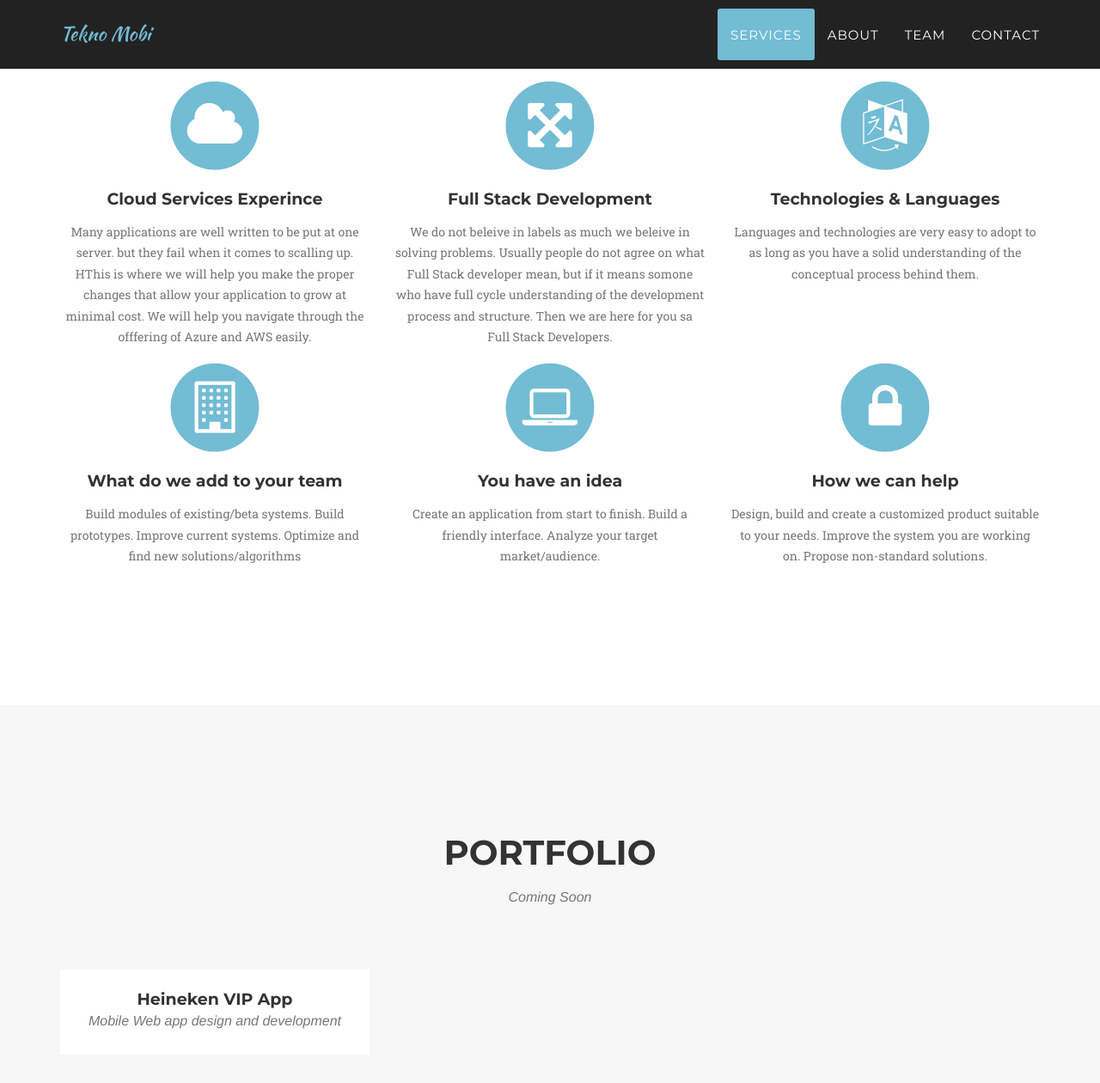
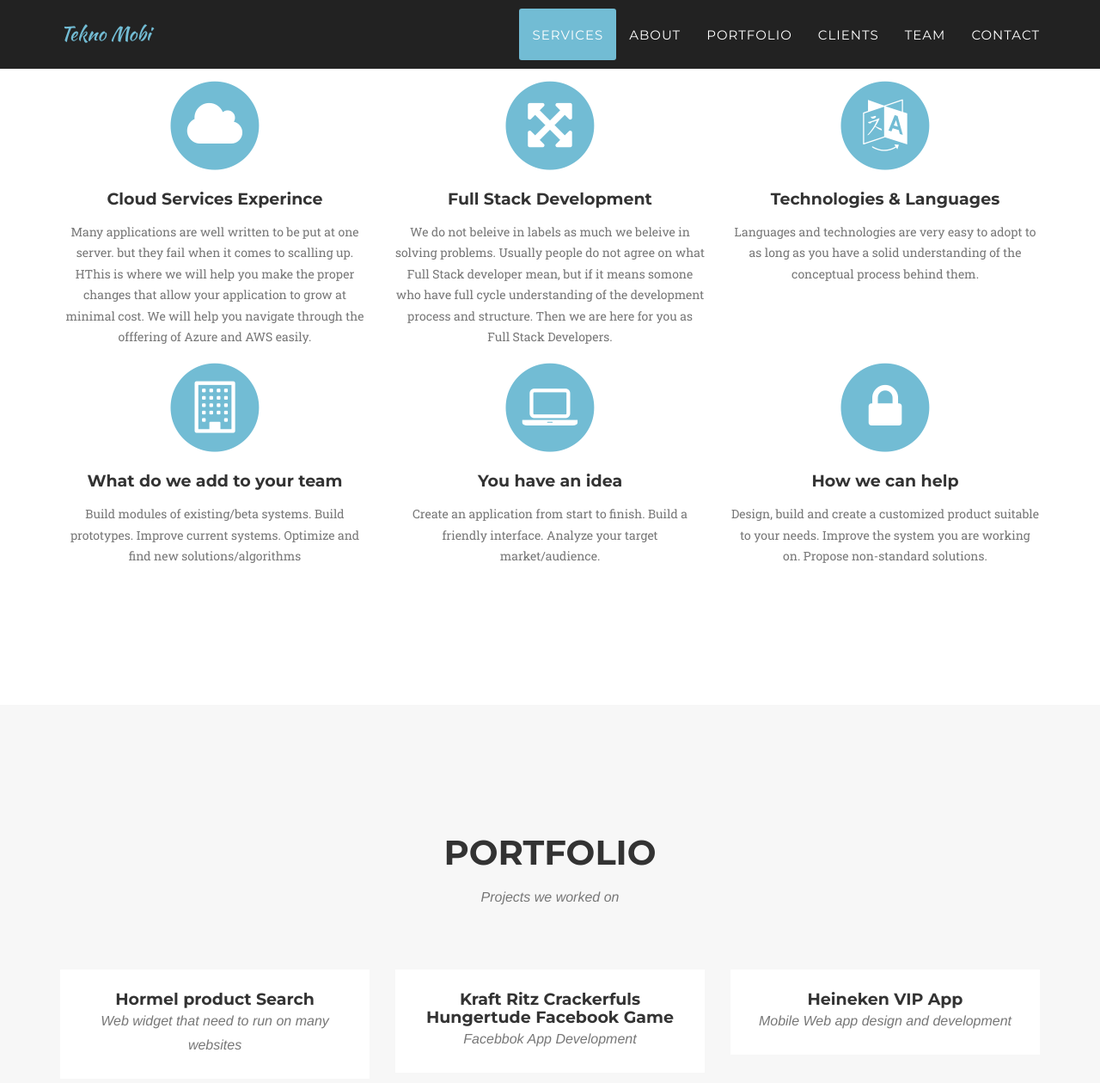
Before and after one commit to lnyousif/teknomobi, a Jekyll site: the page built from _posts/2012-06-01-project-1.markdown, in a window 1280 px wide and 1400 px high, scrolled down 996 px. Shown: the top 1260 px of the window at 86% size. Built offline with Jekyll 4.4.1, drawn with Linux system fonts in a browser that asks for light colours; some web fonts are replaced; some of the changed text lies outside the part shown.

Commit message:
updates 3

```diff
--- a/_includes/clients.html
+++ b/_includes/clients.html
@@ -4,7 +4,7 @@
                     <div class="row">
                 <div class="col-lg-12 text-center">
                     <h2 class="section-heading">Clients</h2>
-                    <h3 class="section-subheading text-muted">We have worked with many companies, small and large. short projects and longer ones. working alone or with small and large teams. These are few of the companies that we did work with</h3>
+                    <h3 class="section-subheading text-muted">I have worked with many companies, small and large. short projects and longer ones. working alone or with small and large teams. These are few of the companies that we did work with</h3>
                 </div>
             </div>
             <div class="row">
--- a/_includes/header.html
+++ b/_includes/header.html
@@ -23,6 +23,12 @@
                     </li>
                     <li>
                         <a class="page-scroll" href="#about">About</a>
+                    </li>
+                    <li>
+                        <a class="page-scroll" href="#portfolio">Portfolio</a>
+                    </li>
+                    <li>
+                        <a class="page-scroll" href="#clients">Clients</a>
                     </li>
                     <li>
                         <a class="page-scroll" href="#team">Team</a>
--- a/_includes/modals.html
+++ b/_includes/modals.html
@@ -18,15 +18,15 @@
                             <p>{{ post.description }}</p>
                             <ul class="list-inline item-details">
                                 <li>Client:
-                                    <strong><a href="http://startbootstrap.com">{{ post.client }}</a>
+                                    <strong><a href="http://tekno.mobi">{{ post.client }}</a>
                                     </strong>
                                 </li>
                                 <li>Date:
-                                    <strong><a href="http://startbootstrap.com">{{ post.project-date }}</a>
+                                    <strong><a href="http://tekno.mobi">{{ post.project-date }}</a>
                                     </strong>
                                 </li>
                                 <li>Service:
-                                    <strong><a href="http://startbootstrap.com">{{ post.category }}</a>
+                                    <strong><a href="http://tekno.mobi">{{ post.category }}</a>
                                     </strong>
                                 </li>
                             </ul>
--- a/_includes/portfolio_grid.html
+++ b/_includes/portfolio_grid.html
@@ -4,7 +4,7 @@
             <div class="row">
                 <div class="col-lg-12 text-center">
                     <h2 class="section-heading">Portfolio</h2>
-                    <h3 class="section-subheading text-muted">Coming Soon</h3>
+                    <h3 class="section-subheading text-muted">Projects we worked on</h3>
                 </div>
             </div>
             <div class="row">
--- a/_includes/services.html
+++ b/_includes/services.html
@@ -23,7 +23,7 @@
                     </span>
                     <h4 class="service-heading">Full Stack Development</h4>
                     <p class="text-muted">We do not beleive in labels as much we beleive in solving problems.
-                    Usually people do not agree on what Full Stack developer mean, but if it means somone who have full cycle understanding of the development process and structure. Then we are here for you sa Full Stack Developers.</p>
+                    Usually people do not agree on what Full Stack developer mean, but if it means somone who have full cycle understanding of the development process and structure. Then we are here for you as Full Stack Developers.</p>
                 </div>
                 <div class="col-md-4">
                     <span class="fa-stack fa-4x">
```
Also changed, not shown: _posts/2012-06-02-project-2.markdown (added, +15 -0 lines), _posts/2012-06-03-project-3.markdown (added, +15 -0 lines), _posts/2012-06-01-project-1.markdown (renamed from _posts/2014-07-18-project-1.markdown), img/portfolio/hormel-thumbnail.png (added), img/portfolio/hormel.png (added), img/portfolio/hungertude-thumbnail.png (added), img/portfolio/hungertude.png (added).
